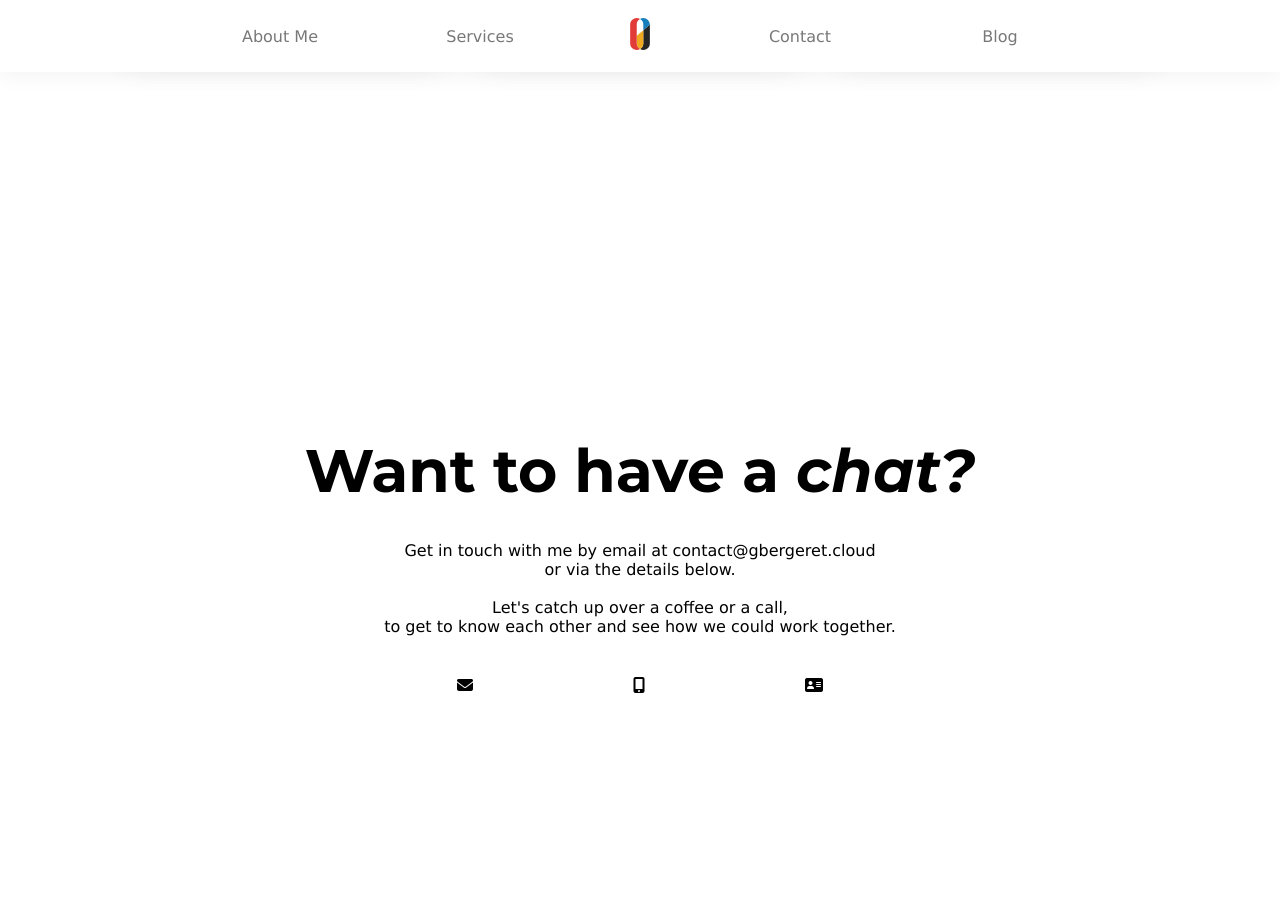
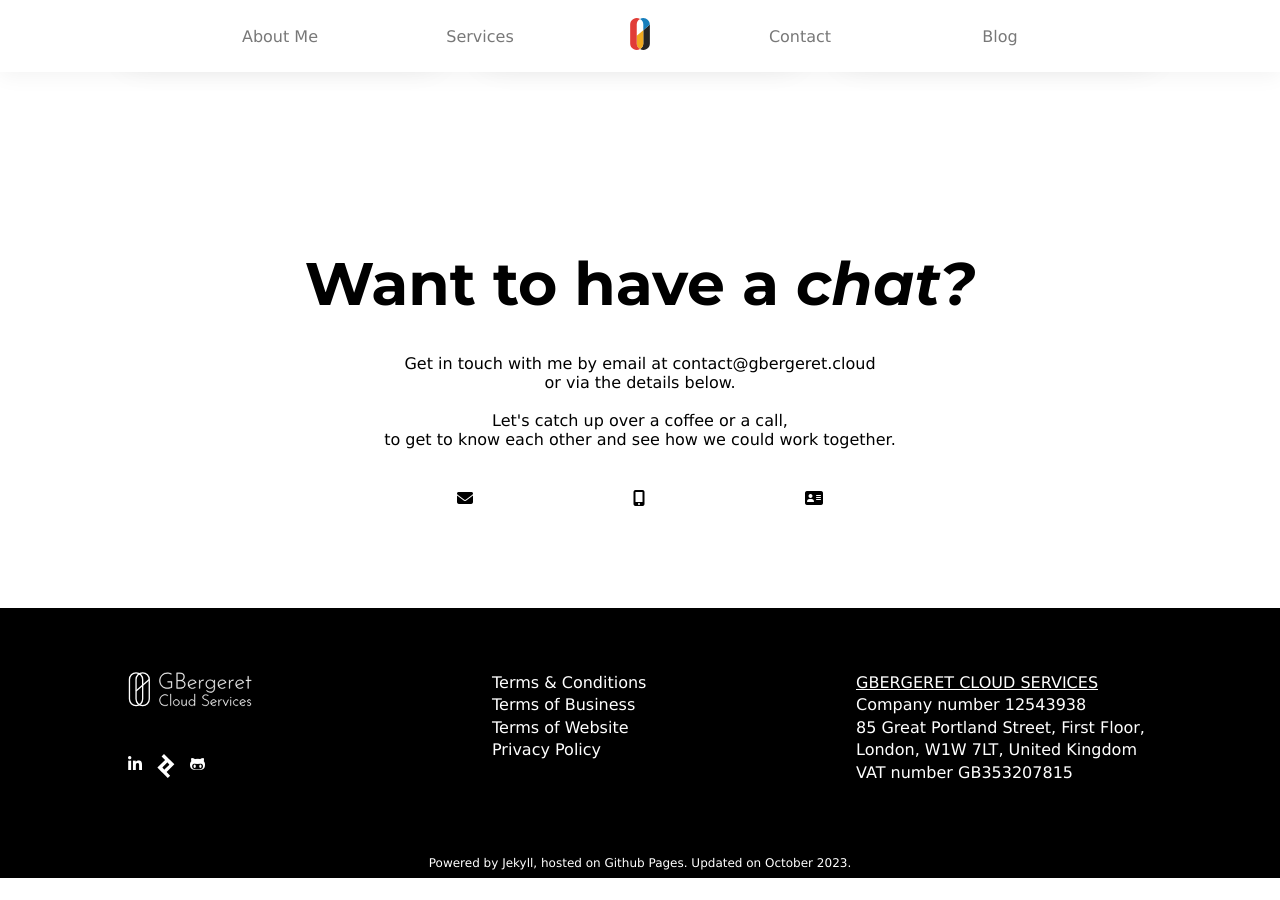
Before and after one commit to gbergeret-cloud/website, a Jekyll site: the page built from index.html, in a window 1280 px wide and 900 px high, scrolled down 1197 px. Built offline with Jekyll 4.4.1, drawn with Linux system fonts in a browser that asks for light colours; nearby versions of some CDN libraries; comment, search, counter and statistics services are not loaded; after the commit the page ends 2075 px from its top, so only the background shows below that.

Commit message:
correct border on button and remove full-screen on contact section

```diff
--- a/assets/custom.css
+++ b/assets/custom.css
@@ -111,6 +111,7 @@
   padding: 0.5rem 1rem;
   font-weight: 700;
   min-width: 6.25rem;
+  border: 0;
 }
 
 .page {
--- a/index.html
+++ b/index.html
@@ -323,7 +323,7 @@
     </div>
   </div>
 
-  <div id="contact" class="full-screen wrapper">
+  <div id="contact" class="wrapper">
     <h2>Want to have a
       <i>chat?</i>
     </h2>
```
